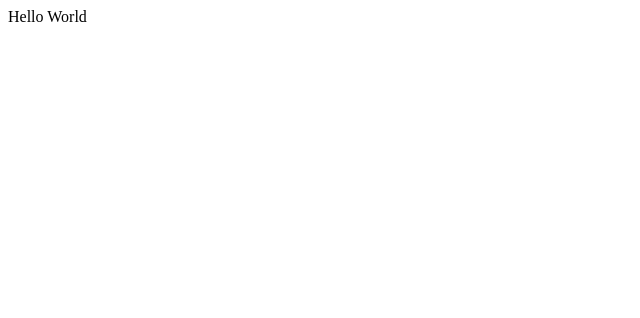
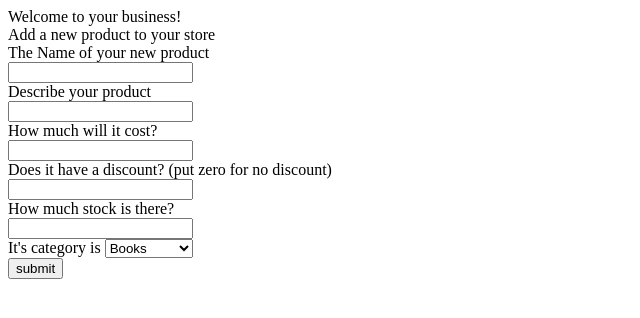
Before and after one commit to DarthKitten2130/ecommerce-project, a Flask app: page /sell in a window 1280 px wide. Before the commit the part shown is almost empty. Shown: the top 318 px of the page, without its empty margins (0-640 px from the left). Run offline with Flask 3, Linux system fonts and the light colour scheme; the visitor is signed in with stand-in values (Sample User, id 1).

Commit message:
Added product add form

```diff
--- a/sql.py
+++ b/sql.py
@@ -82,7 +82,11 @@ def fetch_product(id):
 def fetch_category(category):
     global cursor
 
-    cursor.execute(f'Select name,description,price,discount from products where category = "{category}"')
+    if category == 'deals':
+        cursor.execute(f'Select name,description,price,discount from products where discount > 0')
+    else:
+        cursor.execute(f'Select name,description,price,discount from products where category = "{category}"')
+
     results = cursor.fetchall()
 
     output = pd.DataFrame(results,columns=['name','description','price','discount'])
--- a/templates/sell.html
+++ b/templates/sell.html
@@ -6,6 +6,30 @@
     <title>Business</title>
 </head>
 <body>
-    Hello World
+    Welcome to your business! <br>
+
+    Add a new product to your store <br>
+    <form id="sell">
+        <label for="itemName">The Name of your new product</label><br>
+        <input type="text" name="itemName" id="itemName"><br>
+        <label for="description">Describe your product</label><br>
+        <input type="text" name="description" id="description"><br>
+        <label for="price">How much will it cost?</label><br>
+        <input type="number" name="price" id="price" min="1"><br>
+        <label for="discount">Does it have a discount? (put zero for no discount)</label><br>
+        <input type="number" name="discount" id="discount"><br>
+        <label for="stock">How much stock is there?</label><br>
+        <input type="number" name="stock" id="stock" min="1"><br>
+        <label for="category">It's category is </label>
+        <select name="category" id="category">
+            <option value="books">Books</option>
+            <option value="electronics">Electronics</option>
+            <option value="fashion">Fashion</option>
+            <option value="groceries">Groceries</option>
+            <option value="sports">Sports</option>
+        </select> <br>
+        <input type="submit" value="submit">
+
+    </form>
 </body>
 </html>
```
